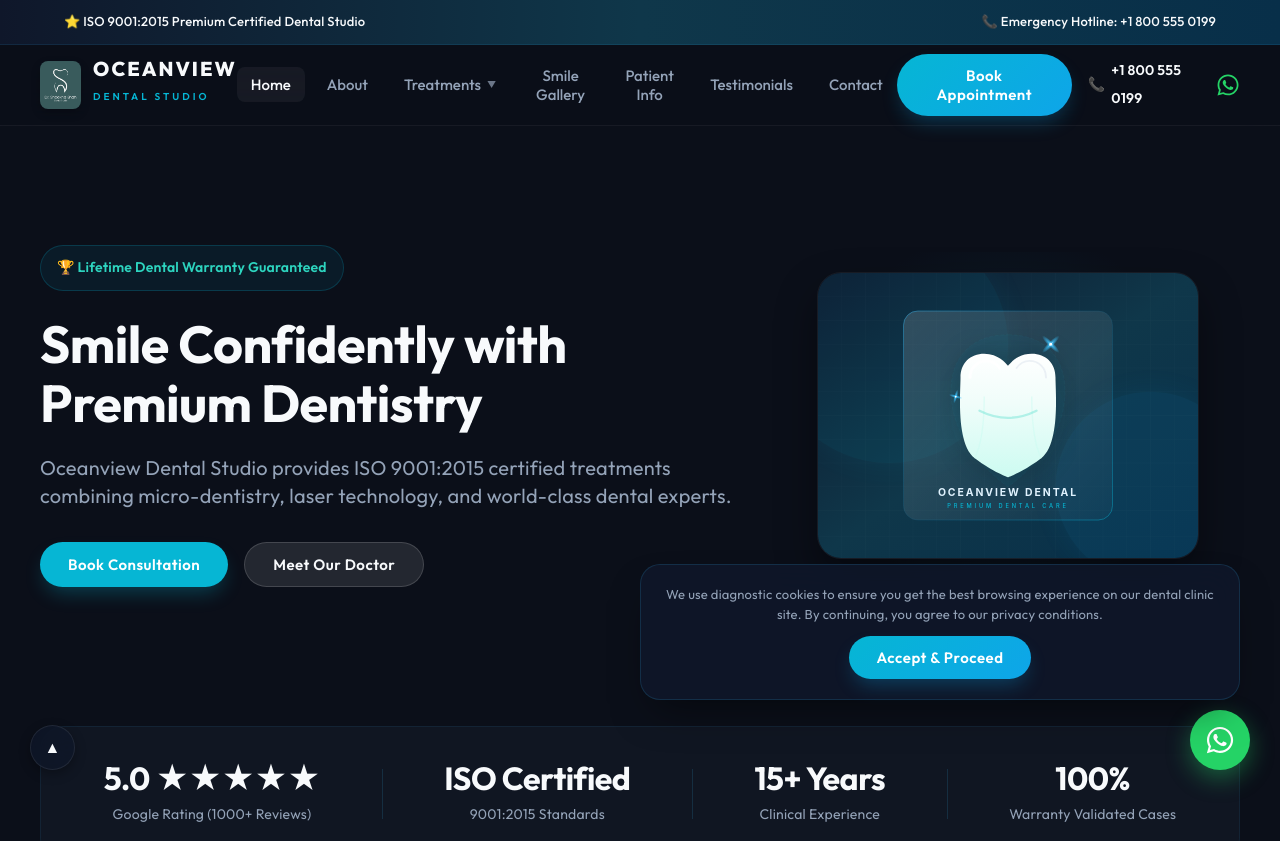
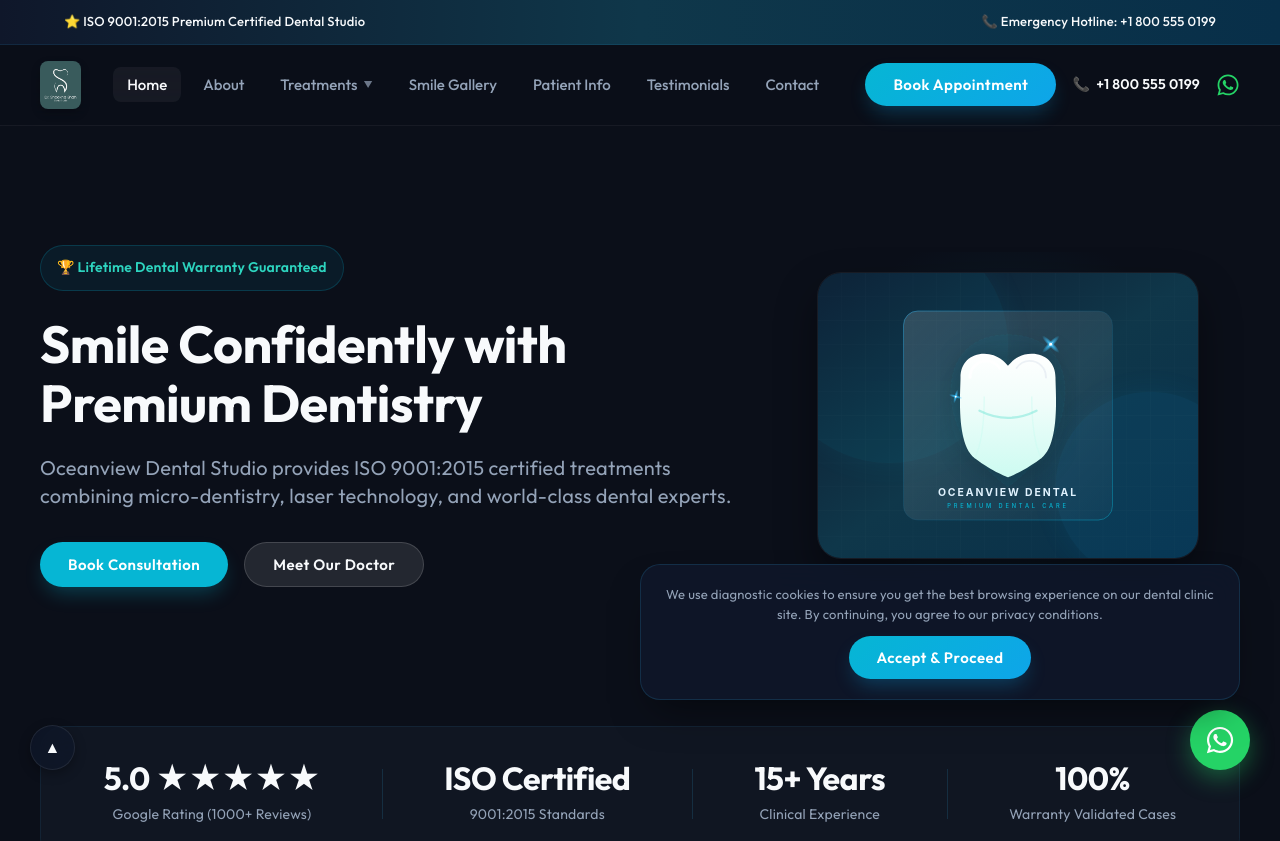
Before and after one commit to Gamivishal/dental-website, a React (Vite) app: page / in a window 1280 px wide. Shown: the top 841 px of the page. Built offline with nearby package versions, Linux system fonts and the light colour scheme.

Commit message:
Header chnage

```diff
--- a/src/components/Header.tsx
+++ b/src/components/Header.tsx
@@ -56,10 +56,6 @@ export const Header: React.FC<HeaderProps> = ({ currentPage, setCurrentPage, set
         {/* Logo / Brand */}
         <div className="header-logo" onClick={() => handleNav('home')}>
           <img src={logoImg} alt="Oceanview Dental Studio Logo" className="logo-img" />
-          <div className="logo-text">
-            <span className="brand-name">OCEANVIEW</span>
-            <span className="brand-sub">DENTAL STUDIO</span>
-          </div>
         </div>
 
         {/* Desktop Navigation */}
```
